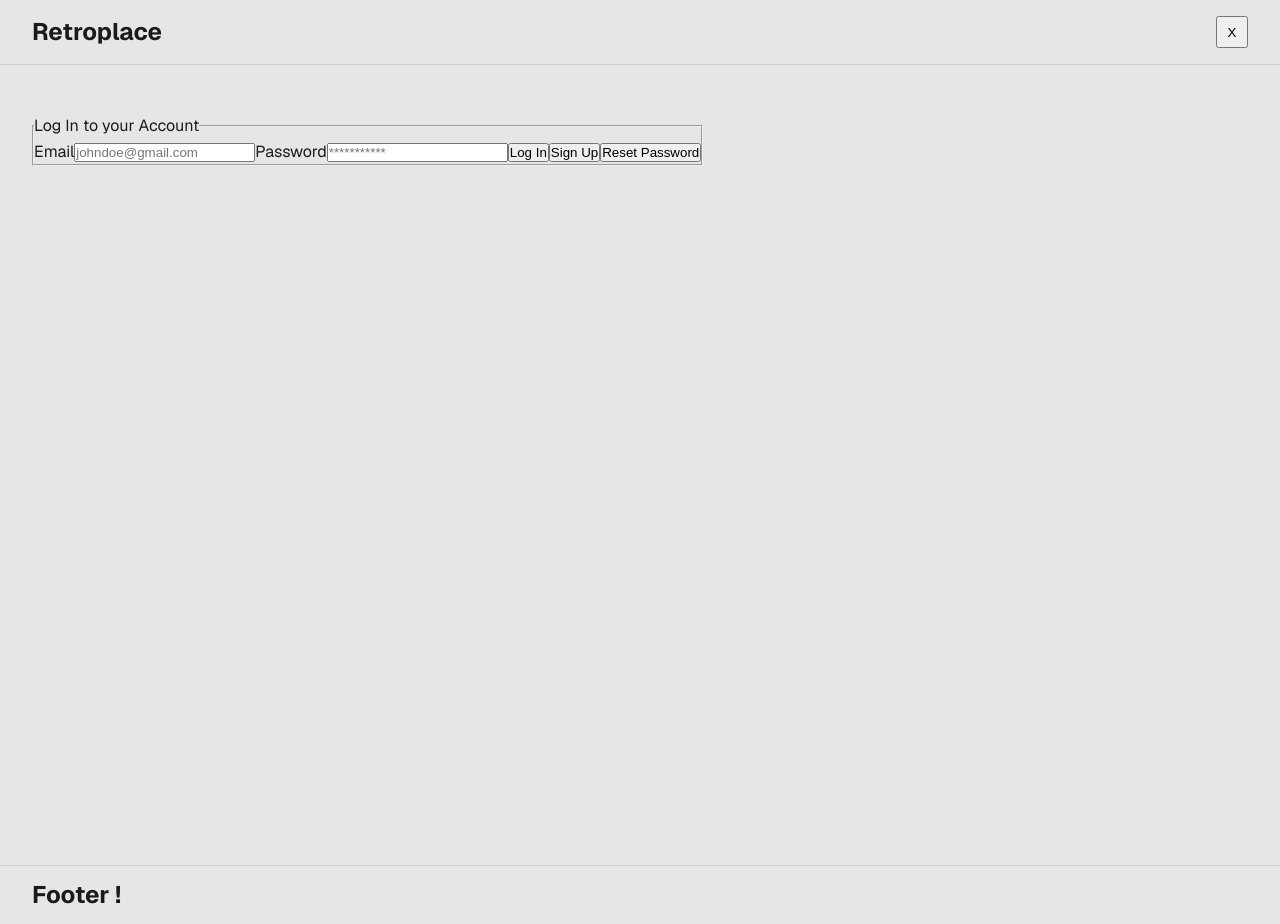
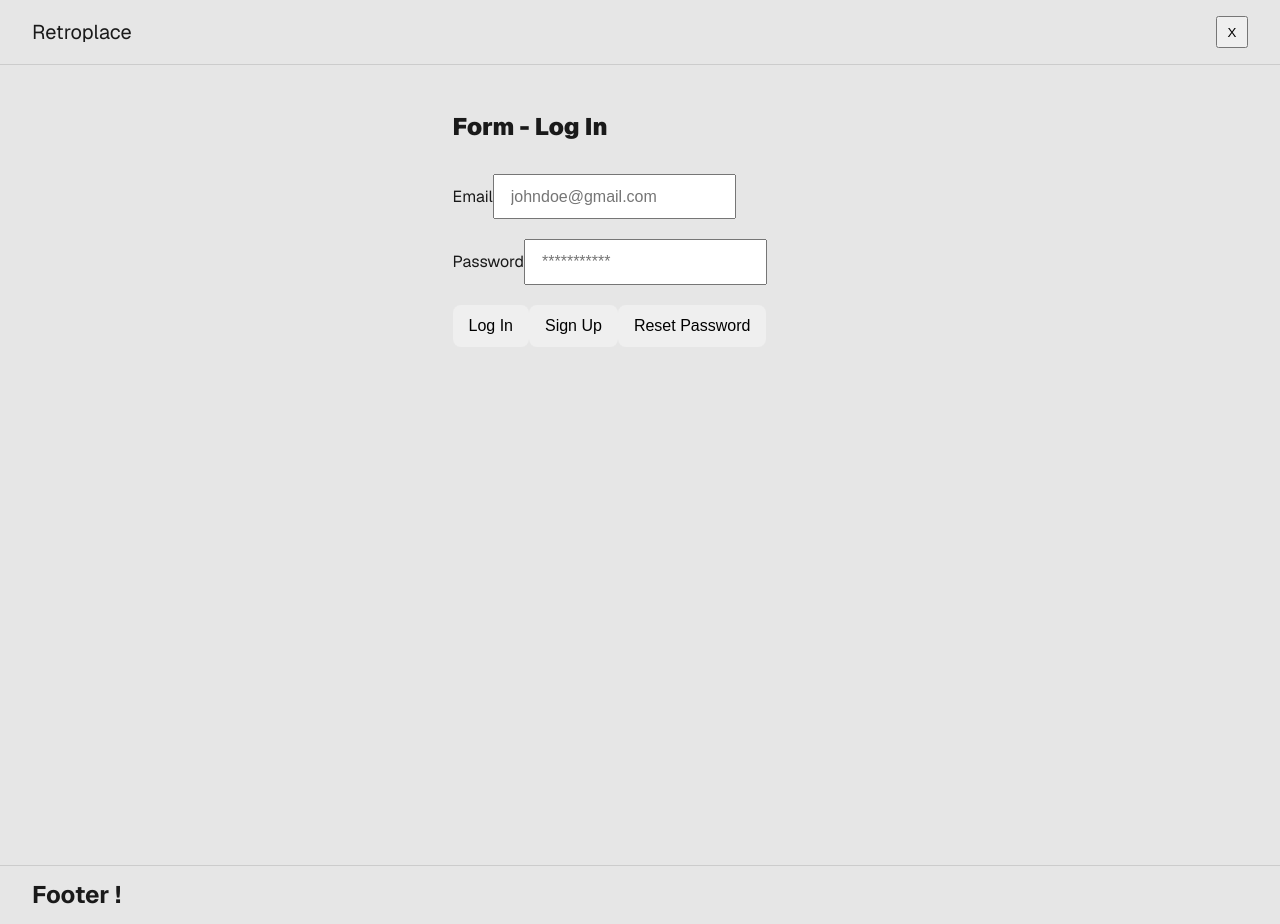
Before and after one commit to nathanEvrardDaCunha/retroplace_frontend, a React (Vite) app: page /login in a window 1280 px wide. Built offline with nearby package versions, Linux system fonts and the light colour scheme.

Commit message:
feat(ui): decompose code into more reusable part

```diff
--- a/src/assets/_reset.scss
+++ b/src/assets/_reset.scss
@@ -17,9 +17,9 @@ html {
 
 body {
     font-family: variables.$font-main;
-    font-size: variables.$text-base;
-    font-weight: variables.$text-regular;
-    line-height: variables.$line-base;
+    font-size: variables.$font-size-base;
+    font-weight: variables.$font-weight-regular;
+    line-height: variables.$line-height-base;
 
     min-height: 100vh; // Ensure body can fill viewport height
 }
--- a/src/assets/_variables.scss
+++ b/src/assets/_variables.scss
@@ -18,22 +18,27 @@ $color-dark-tertiary: hsl(0, 0%, 20%);
 
 // === FONT-SIZE === //
 
-$text-big: 1.25rem;
-$text-large: 1.125rem;
-$text-base: 1rem;
-$text-small: 0.875rem;
+$font-size-bigger: 2rem;
+$font-size-big: 1.5rem;
+$font-size-larger: 1.25rem;
+$font-size-large: 1.125rem;
+$font-size-base: 1rem;
+$font-size-small: 0.875rem;
 
 // === LINE-HEIGHT === //
 
-$line-big: 1.6em;
-$line-large: 1.6em;
-$line-base: 1.6em;
-$line-small: 2em;
+$line-height-bigger: 1.2em;
+$line-height-big: 1.2em;
+$line-height-larger: 1.6em;
+$line-height-large: 1.6em;
+$line-height-base: 1.6em;
+$line-height-small: 2em;
 
 // === FONT-WEIGHT === //
 
-$text-bold: 700;
-$text-regular: 400;
+$font-weight-black: 900;
+$font-weight-bold: 700;
+$font-weight-regular: 400;
 
 // === SPACING === //
 
--- a/src/components/FormLabel.tsx
+++ /dev/null
@@ -1,8 +0,0 @@
-interface FormLabelProps {
-    children: string;
-    htmlFor: string;
-}
-
-export function FormLabel(props: FormLabelProps) {
-    return <label htmlFor={props.htmlFor}>{props.children}</label>;
-}
--- a/src/components/Form.tsx
+++ b/src/components/form/Form.tsx
@@ -1,7 +1,9 @@
+import './form-style.scss';
+
 interface FormProps {
     children: React.ReactNode;
 }
 
 export function Form(props: FormProps) {
-    return <form>{props.children}</form>;
+    return <form className="form">{props.children}</form>;
 }
--- a/src/components/FormButton.tsx
+++ b/src/components/form/FormButton.tsx
@@ -1,7 +1,9 @@
+import './form-style.scss';
+
 interface FormButtonProps {
     children: React.ReactNode;
 }
 
 export function FormButton(props: FormButtonProps) {
-    return <button>{props.children}</button>;
+    return <button className="form__button">{props.children}</button>;
 }
--- a/src/components/FormFieldset.tsx
+++ b/src/components/form/FormFieldset.tsx
@@ -1,7 +1,9 @@
+import './form-style.scss';
+
 interface FormFieldsetProps {
     children: React.ReactNode;
 }
 
 export function FormFieldset(props: FormFieldsetProps) {
-    return <fieldset>{props.children}</fieldset>;
+    return <fieldset className="form__fieldset">{props.children}</fieldset>;
 }
--- a/src/components/FormInput.tsx
+++ b/src/components/form/FormInput.tsx
@@ -1,3 +1,5 @@
+import './form-style.scss';
+
 interface BaseInput {
     idName: string;
     placeholder?: string;
@@ -22,6 +24,7 @@ interface PasswordInput extends BaseInput {
 export function FormInput(props: TextInput | EmailInput | PasswordInput) {
     return (
         <input
+            className="form__input"
             id={props.idName}
             name={props.idName}
             type={props.type}
--- /dev/null
+++ b/src/components/form/FormLabel.tsx
@@ -0,0 +1,14 @@
+import './form-style.scss';
+
+interface FormLabelProps {
+    children: string;
+    htmlFor: string;
+}
+
+export function FormLabel(props: FormLabelProps) {
+    return (
+        <label className="form__label" htmlFor={props.htmlFor}>
+            {props.children}
+        </label>
+    );
+}
--- a/src/components/FormLegend.tsx
+++ b/src/components/form/FormLegend.tsx
@@ -1,7 +1,9 @@
+import './form-style.scss';
+
 interface FormLegendProps {
     children: React.ReactNode;
 }
 
 export function FormLegend(props: FormLegendProps) {
-    return <legend>{props.children}</legend>;
+    return <legend className="form__legend">{props.children}</legend>;
 }
--- /dev/null
+++ b/src/components/form/form-style.scss
@@ -0,0 +1,69 @@
+// === EXTERNAL === //
+
+@use '../../assets/variables';
+
+// === CLASSES === //
+
+.form {
+    margin-inline: auto;
+    min-width: 245px;
+    width: 100%;
+    max-width: 375px;
+}
+
+.form__fieldset {
+    display: flex;
+    flex-direction: column;
+    border: none;
+}
+
+.form__legend {
+    font-size: variables.$font-size-big;
+    font-weight: variables.$font-weight-black;
+    line-height: variables.$line-height-big;
+    margin-bottom: variables.$spacing-6;
+}
+
+.form__label {
+    font-size: variables.$font-size-base;
+    font-weight: variables.$font-weight-regular;
+    line-height: variables.$line-height-base;
+    margin-bottom: variables.$spacing-1;
+}
+
+.form__input {
+    font-size: variables.$font-size-base;
+    font-weight: variables.$font-weight-regular;
+    line-height: variables.$line-height-base;
+    margin-bottom: variables.$spacing-4;
+    padding-inline: variables.$spacing-3;
+    padding-block: variables.$spacing-1;
+}
+
+.form__buttons {
+    margin-top: variables.$spacing-6;
+    display: flex;
+    flex-direction: column;
+    gap: variables.$spacing-3;
+}
+
+.form__button {
+    padding-inline: variables.$spacing-3;
+    padding-block: variables.$spacing-1;
+    font-size: variables.$font-size-base;
+    font-weight: variables.$font-weight-regular;
+    line-height: variables.$line-height-base;
+
+    border-radius: 8px;
+    border: none;
+
+    min-width: 75px;
+    width: 100%;
+    max-width: fit-content;
+}
+
+.form__link {
+    font-size: variables.$font-size-small;
+    font-weight: variables.$font-weight-regular;
+    line-height: 1em;
+}
--- a/src/features/LoginForm.tsx
+++ b/src/features/LoginForm.tsx
@@ -1,25 +1,33 @@
-import { Form } from 'react-router-dom';
-import { FormButton } from '../components/FormButton';
-import { FormFieldset } from '../components/FormFieldset';
-import { FormInput } from '../components/FormInput';
-import { FormLabel } from '../components/FormLabel';
-import { FormLegend } from '../components/FormLegend';
+import '../components/form/form-style.scss';
+
+import { Form } from '../components/form/Form';
+import { FormButton } from '../components/form/FormButton';
+import { FormFieldset } from '../components/form/FormFieldset';
+import { FormInput } from '../components/form/FormInput';
+import { FormLabel } from '../components/form/FormLabel';
+import { FormLegend } from '../components/form/FormLegend';
 
 export function LoginForm() {
     return (
         <Form>
             <FormFieldset>
-                <FormLegend>Log In to your Account</FormLegend>
+                <FormLegend>Form - Log In</FormLegend>
 
+                <section>
                     <FormLabel htmlFor={'email-account'}>Email</FormLabel>
                     <FormInput idName={'email-account'} type={'email'} placeholder={'johndoe@gmail.com'} />
+                </section>
 
+                <section>
                     <FormLabel htmlFor={'password-account'}>Password</FormLabel>
                     <FormInput idName={'password-account'} type={'password'} placeholder={'***********'} />
+                </section>
 
+                <section>
                     <FormButton>Log In</FormButton>
                     <FormButton>Sign Up</FormButton>
                     <FormButton>Reset Password</FormButton>
+                </section>
             </FormFieldset>
         </Form>
     );
--- a/src/layouts/HeaderLayout.scss
+++ b/src/layouts/HeaderLayout.scss
@@ -16,6 +16,9 @@
 
 .header__title {
     margin-block: auto;
+    font-size: variables.$font-size-larger;
+    font-weight: variables.$font-weight-regular;
+    line-height: variables.$line-height-larger;
 }
 
 .button__icon {
```
Lines whose indentation alone changed are shown as unchanged.
